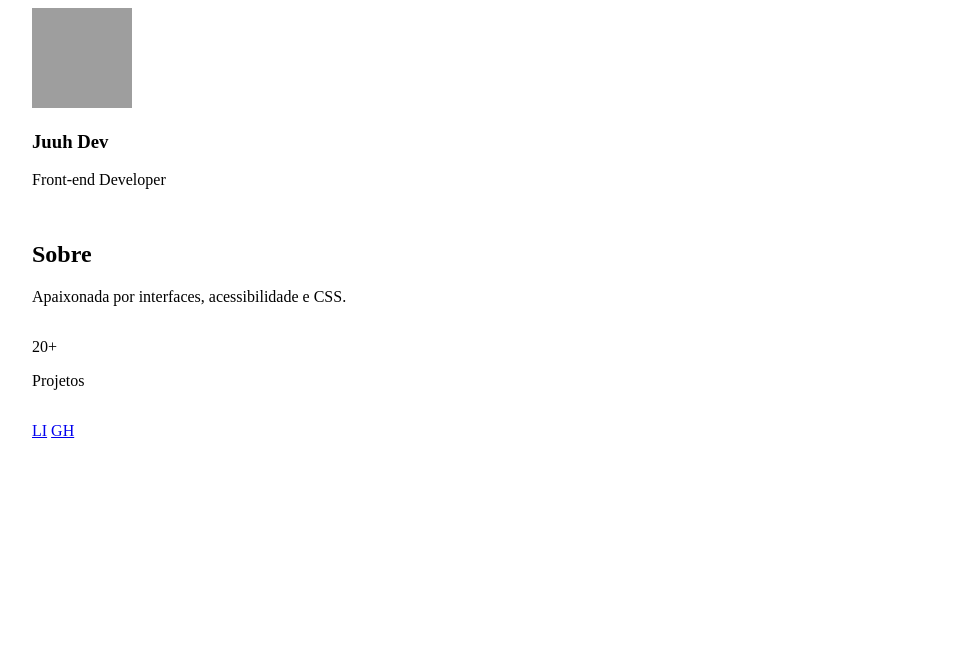
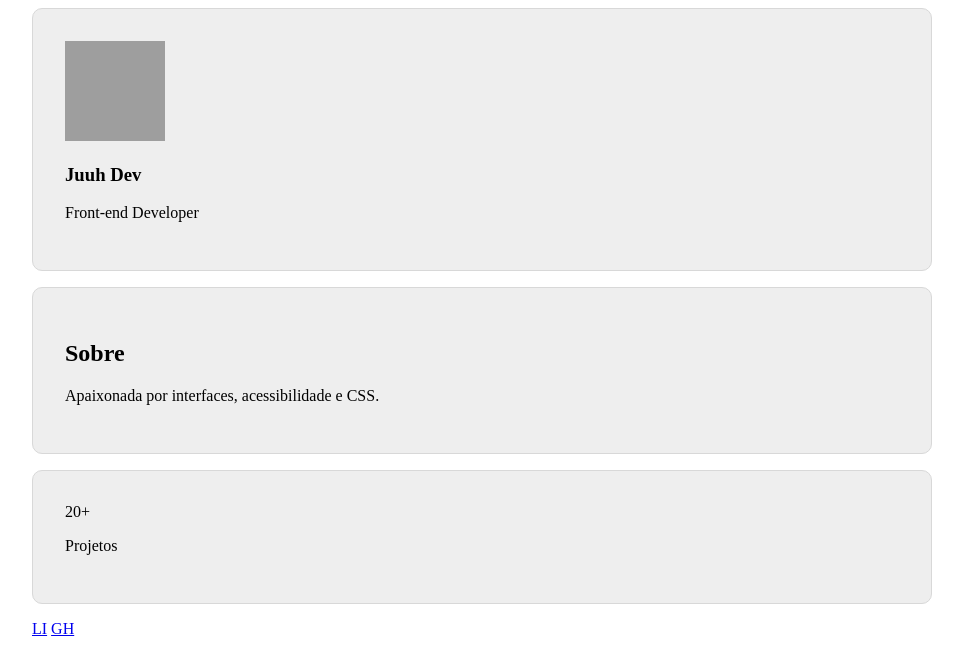
Before and after one commit to juliana15paak/Estudo, a plain HTML site: page micropráticas/bentogrid/index.html in a window 1280 px wide. Shown: the whole page, without its empty margins (158-1121 px from the left). Drawn offline with Linux system fonts and the light colour scheme; grey boxes are pictures that could not be loaded.

Commit message:
adiciona estilo para cards e título

```diff
--- a/micropráticas/bentogrid/style.css
+++ b/micropráticas/bentogrid/style.css
@@ -5,3 +5,12 @@
   width: min(100% - 2rem, 900px);
   margin-inline: auto;
 }
+h1{
+  font-size: clamp(1,5rem, 5vw, 2.5rem);
+}
+section article{
+  background-color: #eee;
+  border: 1px solid #d8d8d8;
+  border-radius: 10px;
+  padding: 2rem;
+}
```
